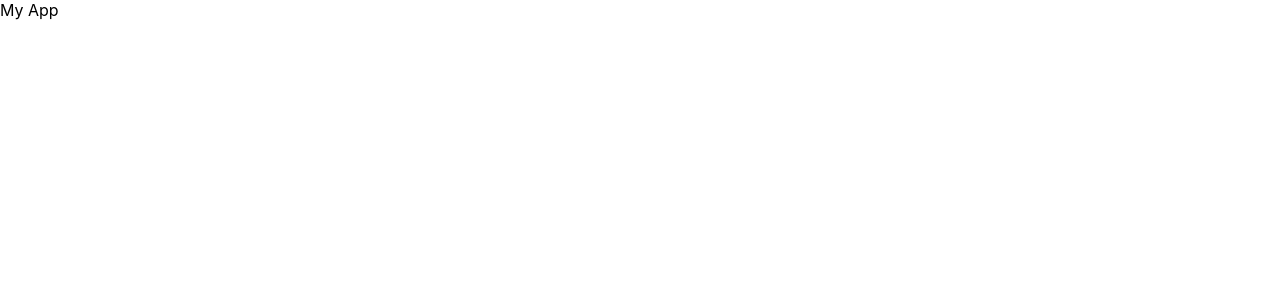
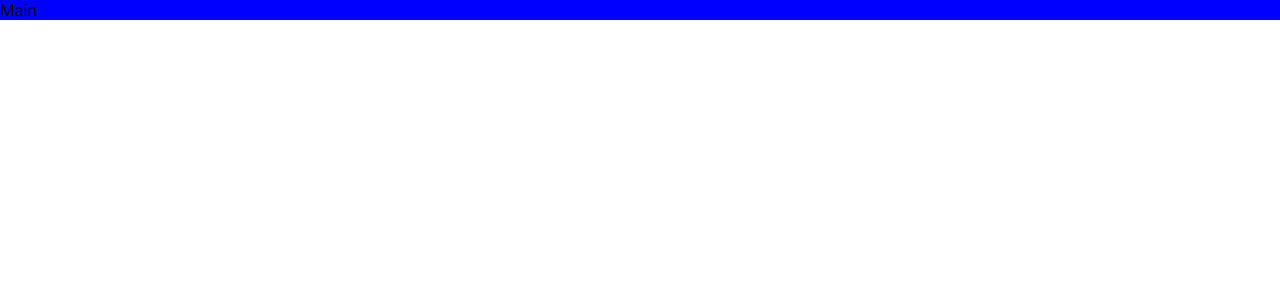
Before and after one commit to ushink/film-catalog-vk, a React (Create React App) app: page / in a window 1280 px wide. Shown: the top 300 px of the page. Built offline with nearby package versions, Linux system fonts and the light colour scheme.

Commit message:
pages routes

```diff
--- a/package.json
+++ b/package.json
@@ -12,6 +12,7 @@
     "@types/react-dom": "^18.2.25",
     "react": "^18.2.0",
     "react-dom": "^18.2.0",
+    "react-router-dom": "^6.23.0",
     "react-scripts": "5.0.1",
     "typescript": "^4.9.5",
     "web-vitals": "^2.1.4"
--- a/src/App.tsx
+++ b/src/App.tsx
@@ -1,5 +1,18 @@
+import { Route, Routes } from "react-router-dom";
+import { Main } from "./pages/Main/Main";
+import { NotFound } from "./pages/NotFound/NotFound";
+import { MovieDetail } from "./pages/MovieDetail/MovieDetail";
+
 function App() {
-  return <div>My App</div>;
+  return (
+    <>
+      <Routes>
+        <Route path="/" element={<Main />} />
+        <Route path="*" element={<NotFound />} />
+        <Route path="/film/:id" element={<MovieDetail />} />
+      </Routes>
+    </>
+  );
 }
 
 export default App;
--- a/src/index.tsx
+++ b/src/index.tsx
@@ -2,12 +2,15 @@ import React from "react";
 import ReactDOM from "react-dom/client";
 import "./index.css";
 import App from "./App";
+import { BrowserRouter } from "react-router-dom";
 
 const root = ReactDOM.createRoot(
   document.getElementById("root") as HTMLElement
 );
 root.render(
   <React.StrictMode>
-    <App />
+    <BrowserRouter>
+      <App />
+    </BrowserRouter>
   </React.StrictMode>
 );
```
Also changed, not shown: 1 other file (tests, documents, lock files or other folders).
